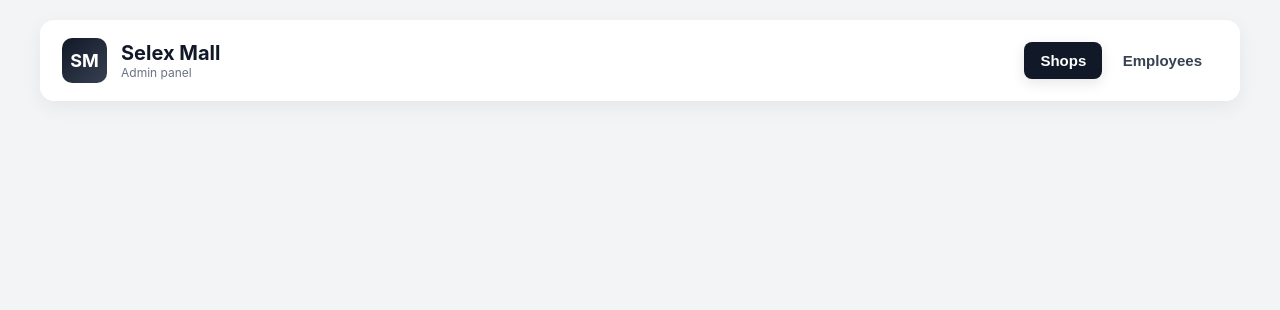
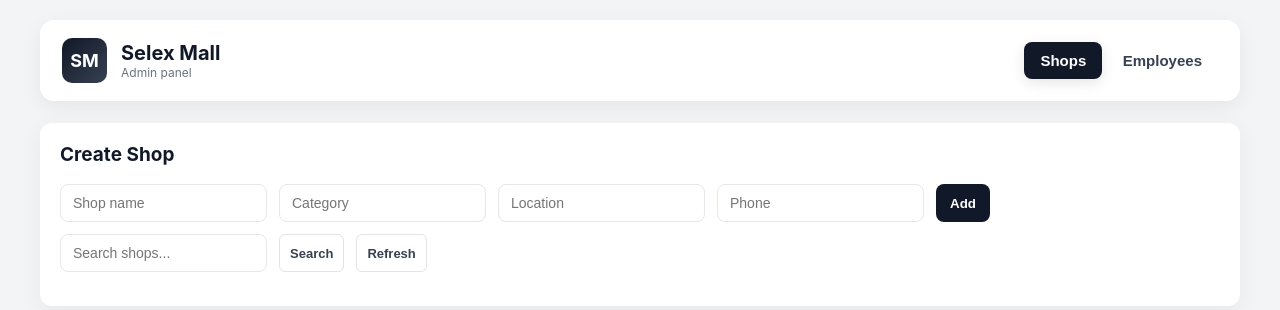
Before and after one commit to Nayanakr/Selex_Mall, a plain HTML site: page public/index.html in a window 1280 px wide. Drawn offline with Linux system fonts and the light colour scheme.

Commit message:
save changes

```diff
--- a/public/index.html
+++ b/public/index.html
@@ -182,3 +182,25 @@
       <button id="tab-emps">Employees</button>
     </div>
   </div>
+  <!-- SHOPS VIEW -->
+  <div id="shops-view">
+    <div class="card">
+      <h2>Create Shop</h2>
+      <div class="form-row">
+        <input id="shop-name" placeholder="Shop name">
+        <input id="shop-category" placeholder="Category">
+        <input id="shop-location" placeholder="Location">
+        <input id="shop-phone" placeholder="Phone">
+        <button id="btn-create-shop" class="btn">Add</button>
+      </div>
+
+      <div class="form-row">
+        <input id="search-shops" placeholder="Search shops...">
+        <button id="btn-search-shops" class="btn ghost small">Search</button>
+        <button id="btn-refresh-shops" class="btn ghost small">Refresh</button>
+      </div>
+
+      <table id="shops-table"></table>
+      <div id="shops-empty" class="empty" style="display:none;">No shops yet.</div>
+    </div>
+  </div>
```
